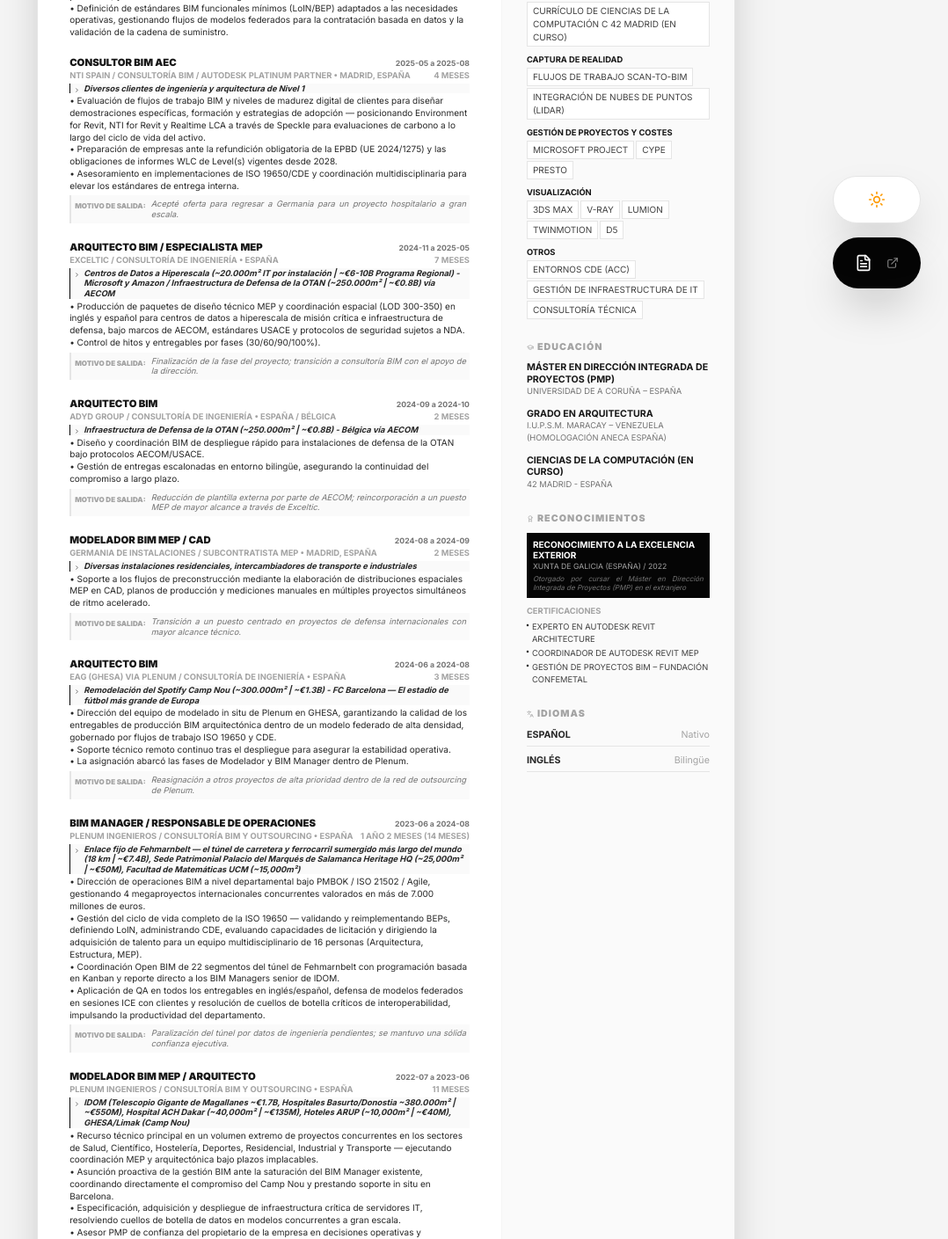
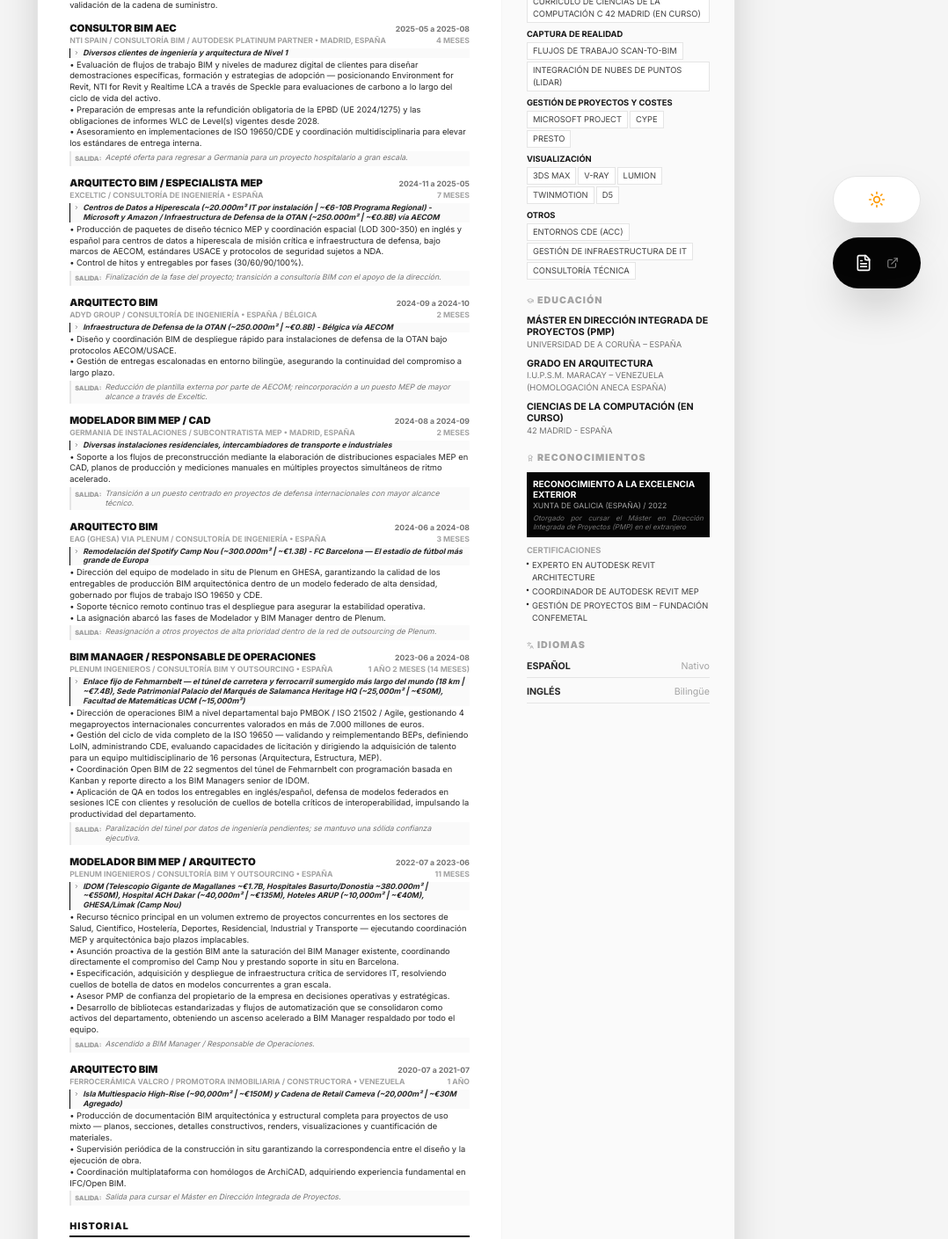
Before and after one commit to Ndeathn0te/CV2, a React (Vite) app: page / in a window 1280 px wide. Shown: the part 440-1849 px from the top of the page at 88% size, without its empty margins (201-1279 px from the left). Built offline with nearby package versions, Linux system fonts and the light colour scheme.

Commit message:
fix: aggressive vertical compression - target 2 A4 pages exactly

```diff
--- a/src/App.tsx
+++ b/src/App.tsx
@@ -139,29 +139,29 @@
 
         <div className="grid grid-cols-12 flex-grow">
           {/* Experience Column */}
-          <div className="col-span-8 px-9 py-4 space-y-5 border-r border-neutral-100 dark:border-dark-border">
+          <div className="col-span-8 px-9 py-3 space-y-4 border-r border-neutral-100 dark:border-dark-border">
             <section>
-              <h2 className="text-[8.5pt] font-black uppercase tracking-widest border-b-2 border-black dark:border-white mb-3 pb-1">Experiencia</h2>
-              <div className="space-y-5">
+              <h2 className="text-[8pt] font-black uppercase tracking-widest border-b-2 border-black dark:border-white mb-2 pb-0.5">Experiencia</h2>
+              <div className="space-y-3">
                 {cvData.experience.map((exp, idx) => (
                   <div key={idx} className="break-inside-avoid">
                     <div className="flex justify-between items-baseline">
                       <h3 className="text-[8.5pt] font-black uppercase leading-tight dark:text-white">{exp.role}</h3>
                       <span className="text-[6.5pt] font-bold text-neutral-500 dark:text-neutral-400">{exp.dates}</span>
                     </div>
-                    <div className="flex justify-between text-[7pt] font-bold text-neutral-400 dark:text-neutral-500 uppercase mb-0.5">
+                    <div className="flex justify-between text-[6.5pt] font-bold text-neutral-400 dark:text-neutral-500 uppercase mb-0.5">
                       <span>{exp.company} / {exp.sector} • {exp.location}</span>
                       <span>{exp.duration}</span>
                     </div>
                     <div className="flex items-start gap-1 bg-neutral-50 dark:bg-dark-bg/30 px-1 border-l border-black dark:border-white mb-0.5">
-                      <ChevronRight size={7} className="mt-1 shrink-0" />
-                      <p className="text-[7pt] font-bold text-neutral-800 dark:text-neutral-200 italic leading-tight">{exp.project}</p>
+                      <ChevronRight size={6} className="mt-0.5 shrink-0" />
+                      <p className="text-[6.5pt] font-bold text-neutral-800 dark:text-neutral-200 italic leading-tight">{exp.project}</p>
                     </div>
-                    <p className="text-[7.5pt] text-neutral-800 dark:text-neutral-300 leading-snug whitespace-pre-line mb-1">{exp.summary}</p>
+                    <p className="text-[7pt] text-neutral-800 dark:text-neutral-300 leading-snug whitespace-pre-line mb-0.5">{exp.summary}</p>
                     {exp.reasonForLeaving && exp.reasonForLeaving !== "N/A - Puesto actual" && (
-                      <div className="flex gap-1.5 items-start bg-neutral-50 dark:bg-dark-bg/20 p-1 border-l-2 border-neutral-200 dark:border-dark-border mt-1">
-                        <span className="text-[6pt] font-black uppercase text-neutral-400 shrink-0 mt-0.5">Motivo de salida:</span>
-                        <p className="text-[7pt] text-neutral-500 dark:text-neutral-500 italic leading-tight text-justify">{exp.reasonForLeaving}</p>
+                      <div className="flex gap-1 items-start bg-neutral-50 dark:bg-dark-bg/20 px-1 py-0.5 border-l-2 border-neutral-200 dark:border-dark-border">
+                        <span className="text-[5.5pt] font-black uppercase text-neutral-400 shrink-0 mt-0.5">Salida:</span>
+                        <p className="text-[6.5pt] text-neutral-500 dark:text-neutral-500 italic leading-tight">{exp.reasonForLeaving}</p>
                       </div>
                     )}
                   </div>
@@ -170,8 +170,8 @@
             </section>
 
             <section className="break-inside-avoid">
-              <h2 className="text-[9pt] font-black uppercase tracking-widest border-b-2 border-black dark:border-white mb-2 pb-1">Historial</h2>
-              <div className="grid grid-cols-2 gap-x-4 gap-y-1.5">
+              <h2 className="text-[8pt] font-black uppercase tracking-widest border-b-2 border-black dark:border-white mb-1.5 pb-0.5">Historial</h2>
+              <div className="grid grid-cols-2 gap-x-4 gap-y-1">
                 {cvData.earlierExperience.map((exp, idx) => (
                   <div key={idx} className="flex justify-between items-start text-[7.5pt] border-b border-neutral-50 dark:border-dark-border/50 pb-0.5 gap-2">
                     <span className="font-bold uppercase leading-tight text-neutral-800 dark:text-neutral-200">{exp.role} @ {exp.company}</span>
@@ -183,18 +183,18 @@
           </div>
 
           {/* Sidebar Column */}
-          <aside className="col-span-4 bg-neutral-50 dark:bg-dark-bg/20 px-7 py-4 space-y-6 print:bg-white min-h-full">
+          <aside className="col-span-4 bg-neutral-50 dark:bg-dark-bg/20 px-7 py-3 space-y-4 print:bg-white min-h-full">
             <section className="break-inside-avoid">
               <h2 className="text-[8pt] font-black uppercase tracking-widest text-neutral-400 dark:text-neutral-500 mb-2 flex items-center gap-1">
                 <Wrench size={8} /> Especialización
               </h2>
-              <div className="space-y-2">
+              <div className="space-y-1.5">
                 {cvData.technicalSkills.map((cat, idx) => (
                   <div key={idx}>
                     <h3 className="text-[7pt] font-bold uppercase text-neutral-900 dark:text-neutral-100 mb-0.5">{cat.category}</h3>
                     <div className="flex flex-wrap gap-0.5">
                       {cat.skills.map((skill, sIdx) => (
-                        <span key={sIdx} className="text-[7.5pt] bg-white dark:bg-dark-surface border border-neutral-200 dark:border-dark-border px-1.5 py-0.5 text-neutral-700 dark:text-neutral-300 uppercase">{skill}</span>
+                        <span key={sIdx} className="text-[7pt] bg-white dark:bg-dark-surface border border-neutral-200 dark:border-dark-border px-1.5 py-0.5 text-neutral-700 dark:text-neutral-300 uppercase">{skill}</span>
                       ))}
                     </div>
                   </div>
@@ -206,7 +206,7 @@
               <h2 className="text-[8pt] font-black uppercase tracking-widest text-neutral-400 dark:text-neutral-500 mb-2 flex items-center gap-1">
                 <GraduationCap size={8} /> Educación
               </h2>
-              <div className="space-y-3">
+              <div className="space-y-2">
                 {cvData.education.map((edu, idx) => (
                   <div key={idx}>
                     <p className="text-[8pt] font-bold uppercase leading-tight text-neutral-900 dark:text-neutral-100">{edu.degree}</p>
@@ -255,7 +255,7 @@
           </aside>
         </div>
 
-        <footer className="mt-auto bg-black text-white px-8 py-3 flex justify-between items-center text-[6pt] uppercase tracking-widest">
+        <footer className="mt-auto bg-black text-white px-8 py-2 flex justify-between items-center text-[6pt] uppercase tracking-widest">
           <span>Armando González • Portafolio CV • 2026</span>
           <div className="flex gap-2">
             <div className="w-4 h-[1px] bg-neutral-800 rotate-45" />
```
